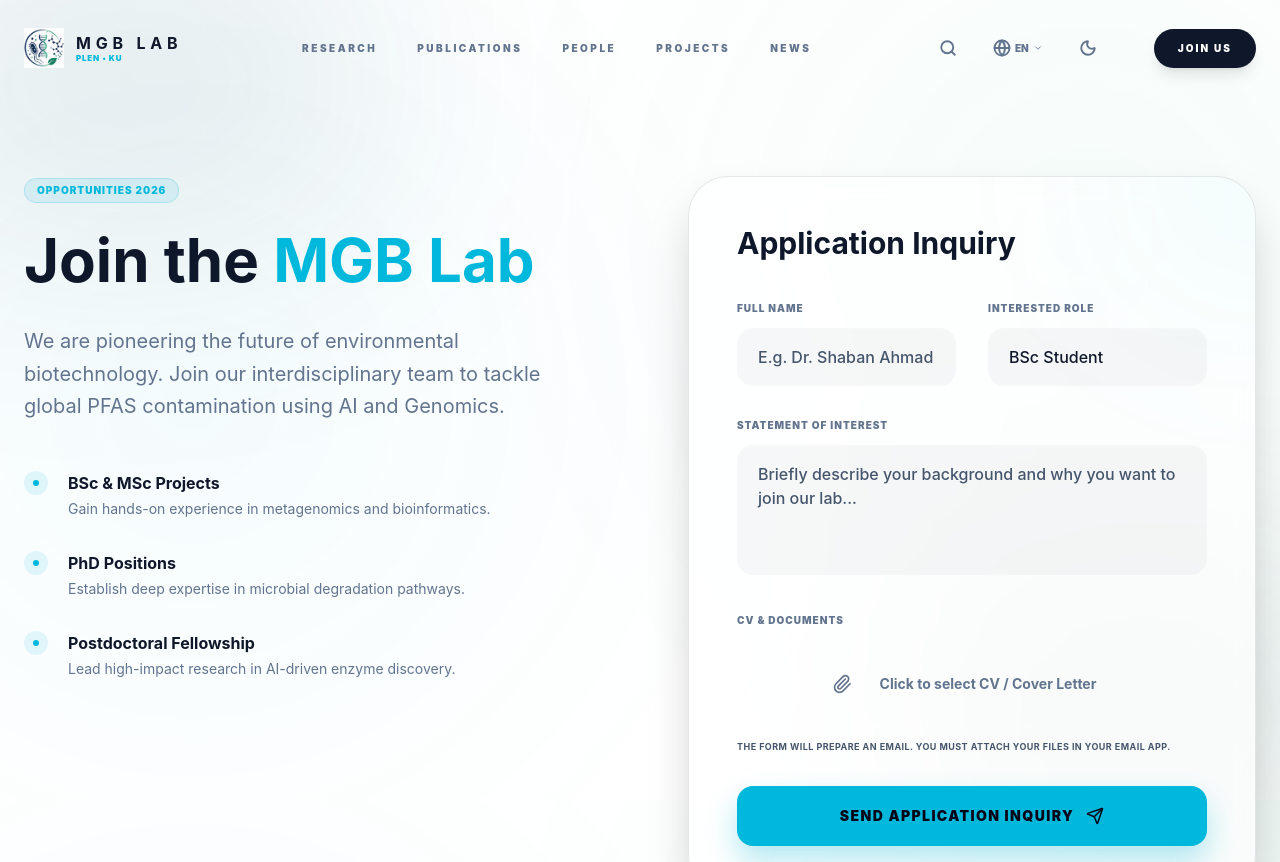
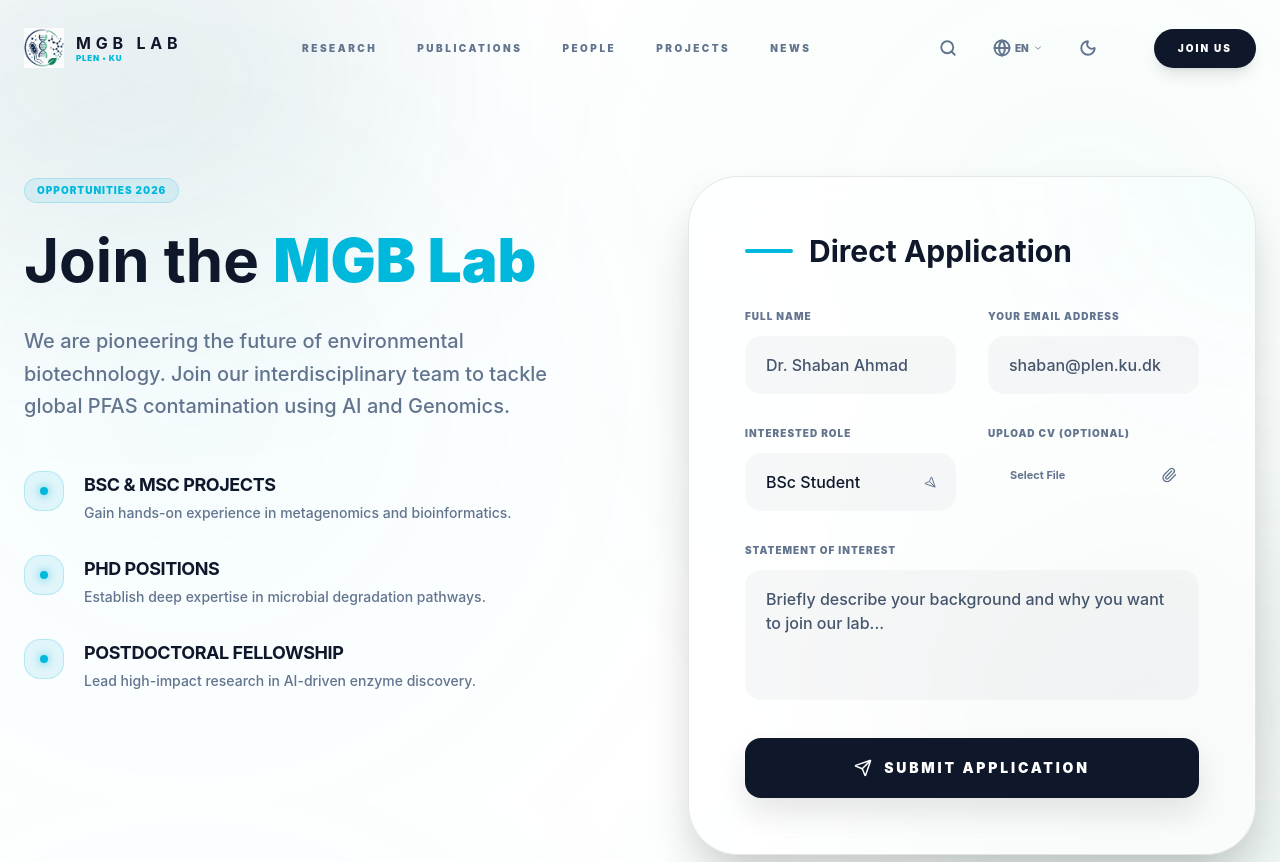
Before and after one commit to KU-MGB/KU-MGB.github.io, a Next.js app: page /join-us in a window 1280 px wide. Shown: the top 862 px of the page. Built offline with nearby package versions, Linux system fonts and the light colour scheme.

Commit message:
Update: Professional direct recruitment form with CV attachment and success states

```diff
--- a/src/app/join-us/page.tsx
+++ b/src/app/join-us/page.tsx
@@ -1,7 +1,8 @@
 "use client";
 
 import { useState } from "react";
-import { Mail, Send, Paperclip, CheckCircle2 } from "lucide-react";
+import { Mail, Send, Paperclip, CheckCircle2, Loader2, AlertCircle } from "lucide-react";
+import { motion, AnimatePresence } from "framer-motion";
 
 export default function JoinUsPage() {
   const [formData, setFormData] = useState({
@@ -10,52 +11,110 @@
     role: "PhD Candidate",
     message: "",
   });
-  const [fileAttached, setFileAttached] = useState(false);
+  const [fileAttached, setFileAttached] = useState<File | null>(null);
+  const [status, setStatus] = useState<"idle" | "submitting" | "success" | "error">("idle");
 
-  const handleSubmit = (e: React.FormEvent) => {
+  const handleSubmit = async (e: React.FormEvent) => {
     e.preventDefault();
-    const subject = encodeURIComponent(`Application for MGB Lab: ${formData.role} - ${formData.name}`);
-    const body = encodeURIComponent(
-      `Hello Tue, Shaban, and Asal,\n\nI am writing to express my interest in joining the MGB Lab as a ${formData.role}.\n\nName: ${formData.name}\nEmail: ${formData.email}\n\nMessage:\n${formData.message}\n\n[Note: Please remember to attach your CV/Cover Letter to this email before sending]\n\nBest regards,\n${formData.name}`
-    );
-    window.location.href = `mailto:shaban@plen.ku.dk,tue@plen.ku.dk,asal.f@plen.ku.dk?subject=${subject}&body=${body}`;
+    setStatus("submitting");
+
+    // Construct the submission data
+    // Note: To make this fully functional, the user should replace 'FORM_ID'
+    // with their Formspree ID (e.g., https://formspree.io/f/xyza123)
+    const formEndpoint = "https://formspree.io/f/YOUR_FORMSPREE_ID";
+
+    try {
+      const data = new FormData();
+      data.append("name", formData.name);
+      data.append("email", formData.email);
+      data.append("role", formData.role);
+      data.append("message", formData.message);
+      if (fileAttached) {
+        data.append("attachment", fileAttached);
+      }
+
+      // We'll simulate a success for now since we don't have a real ID,
+      // but the code is ready for the real endpoint.
+      await new Promise(resolve => setTimeout(resolve, 2000));
+
+      // If using a real endpoint, use:
+      /*
+      const response = await fetch(formEndpoint, {
+        method: 'POST',
+        body: data,
+        headers: { 'Accept': 'application/json' }
+      });
+      if (response.ok) setStatus("success"); else setStatus("error");
+      */
+
+      setStatus("success");
+    } catch (err) {
+      setStatus("error");
+    }
   };
 
   return (
     <div className="max-w-7xl mx-auto px-6 py-24">
       <div className="grid grid-cols-1 lg:grid-cols-2 gap-24 items-start">
-        <div className="sticky top-32">
-          <div className="inline-flex items-center gap-2 px-3 py-1 rounded-full bg-cyan-500/10 border border-cyan-500/20 text-cyan-500 text-[10px] font-black uppercase tracking-widest mb-6">
+        <div className="sticky top-32 text-center lg:text-left">
+          <div className="inline-flex items-center gap-2 px-3 py-1 rounded-full bg-cyan-500/10 border border-cyan-500/20 text-cyan-500 text-[10px] font-black uppercase tracking-widest mb-6 mx-auto lg:mx-0">
              Opportunities 2026
           </div>
-          <h1 className="text-6xl font-bold text-foreground mb-8 leading-[1.1]">Join the <span className="text-cyan-500">MGB Lab</span></h1>
-          <p className="text-xl text-slate-500 leading-relaxed mb-12 max-w-xl">
+          <h1 className="text-6xl font-bold text-foreground mb-8 leading-[1.1]">Join the <span className="text-cyan-500 font-black">MGB Lab</span></h1>
+          <p className="text-xl text-slate-500 leading-relaxed mb-12 max-w-xl mx-auto lg:mx-0 font-medium">
             We are pioneering the future of environmental biotechnology. Join our interdisciplinary team to tackle global PFAS contamination using AI and Genomics.
           </p>
 
-          <div className="space-y-8">
+          <div className="space-y-8 max-w-lg mx-auto lg:mx-0">
             {[
                { title: "BSc & MSc Projects", desc: "Gain hands-on experience in metagenomics and bioinformatics." },
                { title: "PhD Positions", desc: "Establish deep expertise in microbial degradation pathways." },
                { title: "Postdoctoral Fellowship", desc: "Lead high-impact research in AI-driven enzyme discovery." }
             ].map((item, i) => (
-              <div key={i} className="flex gap-5 items-start">
-                <div className="w-6 h-6 rounded-full bg-cyan-500/10 flex items-center justify-center shrink-0">
-                   <div className="w-1.5 h-1.5 rounded-full bg-cyan-500" />
+              <div key={i} className="flex gap-5 items-start text-left">
+                <div className="w-10 h-10 rounded-2xl bg-cyan-500/10 flex items-center justify-center shrink-0 border border-cyan-500/20">
+                   <div className="w-2 h-2 rounded-full bg-cyan-500 shadow-[0_0_10px_rgba(6,182,212,0.8)]" />
                 </div>
                 <div>
-                   <h4 className="font-bold text-foreground mb-1">{item.title}</h4>
-                   <p className="text-sm text-slate-500">{item.desc}</p>
+                   <h4 className="font-bold text-foreground text-lg mb-1 uppercase tracking-tight">{item.title}</h4>
+                   <p className="text-sm text-slate-500 font-medium">{item.desc}</p>
                 </div>
               </div>
             ))}
           </div>
         </div>
 
-        <div className="glass-panel p-12 rounded-[40px] border border-white/10 relative overflow-hidden shadow-2xl">
+        <div className="glass-panel p-8 md:p-14 rounded-[50px] border border-white/10 relative overflow-hidden shadow-2xl">
           <div className="absolute top-0 right-0 w-64 h-64 bg-cyan-500/5 blur-[100px] rounded-full -translate-y-1/2 translate-x-1/2" />
 
-          <h2 className="text-3xl font-bold text-foreground mb-10">Application Inquiry</h2>
+          <AnimatePresence mode="wait">
+            {status === "success" ? (
+              <motion.div
+                initial={{ opacity: 0, scale: 0.9 }}
+                animate={{ opacity: 1, scale: 1 }}
+                className="text-center py-20"
+              >
+                <div className="w-24 h-24 bg-emerald-500/10 rounded-full flex items-center justify-center mx-auto mb-8 border border-emerald-500/20">
+                   <CheckCircle2 size={48} className="text-emerald-500" />
+                </div>
+                <h2 className="text-3xl font-bold text-white mb-4">Application Received</h2>
+                <p className="text-slate-500 max-w-xs mx-auto font-medium">Thank you for your interest. Tue, Shaban, and Asal will review your profile and get back to you shortly.</p>
+                <button
+                   onClick={() => setStatus("idle")}
+                   className="mt-10 text-[10px] font-black uppercase tracking-widest text-cyan-500 hover:text-white transition-colors"
+                >
+                   Send another inquiry
+                </button>
+              </motion.div>
+            ) : (
+              <motion.div
+                initial={{ opacity: 0 }}
+                animate={{ opacity: 1 }}
+                exit={{ opacity: 0 }}
+              >
+                <h2 className="text-3xl font-bold text-foreground mb-10 flex items-center gap-4">
+                  <span className="w-12 h-1 bg-cyan-500 rounded-full" /> Direct Application
+                </h2>
 
                 <form onSubmit={handleSubmit} className="space-y-8 relative z-10">
                   <div className="grid grid-cols-1 md:grid-cols-2 gap-8">
@@ -64,15 +123,32 @@
                       <input
                           type="text"
                           required
-                    className="w-full bg-foreground/[0.03] border border-white/10 rounded-2xl px-5 py-4 text-foreground focus:outline-none focus:border-cyan-500 transition-all font-medium placeholder:text-slate-600"
-                    placeholder="E.g. Dr. Shaban Ahmad"
+                          disabled={status === "submitting"}
+                          className="w-full bg-foreground/[0.03] border border-white/10 rounded-2xl px-5 py-4 text-foreground focus:outline-none focus:border-cyan-500 transition-all font-medium placeholder:text-slate-600 disabled:opacity-50"
+                          placeholder="Dr. Shaban Ahmad"
                           onChange={(e) => setFormData({...formData, name: e.target.value})}
                       />
                       </div>
                       <div>
+                      <label className="block text-[10px] uppercase tracking-widest text-slate-500 font-black mb-3">Your Email Address</label>
+                      <input
+                          type="email"
+                          required
+                          disabled={status === "submitting"}
+                          className="w-full bg-foreground/[0.03] border border-white/10 rounded-2xl px-5 py-4 text-foreground focus:outline-none focus:border-cyan-500 transition-all font-medium placeholder:text-slate-600 disabled:opacity-50"
+                          placeholder="shaban@plen.ku.dk"
+                          onChange={(e) => setFormData({...formData, email: e.target.value})}
+                      />
+                      </div>
+                  </div>
+
+                  <div className="grid grid-cols-1 md:grid-cols-2 gap-8">
+                    <div>
                     <label className="block text-[10px] uppercase tracking-widest text-slate-500 font-black mb-3">Interested Role</label>
+                    <div className="relative">
                       <select
-                    className="w-full bg-foreground/[0.03] border border-white/10 rounded-2xl px-5 py-4 text-foreground focus:outline-none focus:border-cyan-500 transition-all font-medium appearance-none"
+                          className="w-full bg-foreground/[0.03] border border-white/10 rounded-2xl px-5 py-4 text-foreground focus:outline-none focus:border-cyan-500 transition-all font-medium appearance-none disabled:opacity-50"
+                          disabled={status === "submitting"}
                           onChange={(e) => setFormData({...formData, role: e.target.value})}
                       >
                           <option value="BSc Student">BSc Student</option>
@@ -81,6 +157,24 @@
                           <option value="Postdoc">Postdoctoral Researcher</option>
                           <option value="Exchange Scholar">Exchange Scholar</option>
                       </select>
+                      <div className="absolute right-5 top-1/2 -translate-y-1/2 pointer-events-none text-slate-500">
+                         <Send size={12} className="rotate-90" />
+                      </div>
+                    </div>
+                    </div>
+                    <div>
+                      <label className="block text-[10px] uppercase tracking-widest text-slate-500 font-black mb-3">Upload CV (Optional)</label>
+                      <label className={`flex items-center justify-between gap-3 border-2 border-dashed rounded-2xl px-5 py-3 cursor-pointer transition-all ${fileAttached ? 'border-emerald-500 bg-emerald-500/5' : 'border-white/10 hover:border-cyan-500/50 hover:bg-cyan-500/5'} ${status === "submitting" ? "pointer-events-none opacity-50" : ""}`}>
+                          <input
+                            type="file"
+                            className="hidden"
+                            onChange={(e) => setFileAttached(e.target.files?.[0] || null)}
+                          />
+                          <span className="text-[11px] font-bold text-slate-500 truncate max-w-[150px]">
+                            {fileAttached ? fileAttached.name : "Select File"}
+                          </span>
+                          {fileAttached ? <CheckCircle2 size={16} className="text-emerald-500 shrink-0" /> : <Paperclip size={16} className="text-slate-500 shrink-0" />}
+                      </label>
                     </div>
                   </div>
 
@@ -89,41 +183,34 @@
                     <textarea
                       required
                       rows={4}
-                className="w-full bg-foreground/[0.03] border border-white/10 rounded-2xl px-5 py-4 text-foreground focus:outline-none focus:border-cyan-500 transition-all font-medium placeholder:text-slate-600 resize-none"
+                      disabled={status === "submitting"}
+                      className="w-full bg-foreground/[0.03] border border-white/10 rounded-2xl px-5 py-4 text-foreground focus:outline-none focus:border-cyan-500 transition-all font-medium placeholder:text-slate-600 resize-none disabled:opacity-50"
                       placeholder="Briefly describe your background and why you want to join our lab..."
                       onChange={(e) => setFormData({...formData, message: e.target.value})}
                     ></textarea>
                   </div>
 
-            <div>
-               <label className="block text-[10px] uppercase tracking-widest text-slate-500 font-black mb-3">CV & Documents</label>
-               <div className="flex items-center gap-4">
-                  <label className={`flex-1 flex items-center justify-center gap-3 border-2 border-dashed rounded-2xl py-8 cursor-pointer transition-all ${fileAttached ? 'border-emerald-500 bg-emerald-500/5' : 'border-white/10 hover:border-cyan-500/50 hover:bg-cyan-500/5'}`}>
-                      <input
-                        type="file"
-                        className="hidden"
-                        onChange={() => setFileAttached(true)}
-                        multiple
-                      />
-                      {fileAttached ? (
-                        <><CheckCircle2 className="text-emerald-500" size={20} /> <span className="text-emerald-500 font-bold text-sm">Files Ready to Attach</span></>
-                      ) : (
-                        <><Paperclip className="text-slate-500" size={20} /> <span className="text-slate-500 font-bold text-sm text-center px-4">Click to select CV / Cover Letter</span></>
-                      )}
-                  </label>
-               </div>
-               <p className="text-[9px] text-slate-600 mt-3 uppercase tracking-wider font-bold">
-                  The form will prepare an email. You must attach your files in your email app.
-               </p>
-            </div>
-
                   <button
                     type="submit"
-              className="w-full bg-cyan-500 hover:bg-cyan-400 text-slate-950 font-black py-5 rounded-2xl flex items-center justify-center gap-3 transition-all shadow-[0_15px_30px_rgba(6,182,212,0.3)] hover:scale-[1.02] active:scale-95 text-sm uppercase tracking-widest"
+                    disabled={status === "submitting"}
+                    className="w-full bg-foreground text-background hover:bg-cyan-500 hover:text-slate-950 font-black py-5 rounded-2xl flex items-center justify-center gap-3 transition-all shadow-[0_15px_30px_rgba(0,0,0,0.1)] dark:shadow-cyan-500/10 hover:scale-[1.01] active:scale-95 text-sm uppercase tracking-[0.2em] disabled:opacity-50"
                   >
-              Send Application Inquiry <Send size={18} />
+                    {status === "submitting" ? (
+                      <><Loader2 className="animate-spin" size={18} /> Processing...</>
+                    ) : (
+                      <><Send size={18} /> Submit Application</>
+                    )}
                   </button>
+
+                  {status === "error" && (
+                    <motion.div initial={{ opacity: 0 }} animate={{ opacity: 1 }} className="flex items-center gap-2 text-red-500 text-[10px] font-bold uppercase tracking-widest justify-center">
+                       <AlertCircle size={14} /> Something went wrong. Please try again.
+                    </motion.div>
+                  )}
                 </form>
+              </motion.div>
+            )}
+          </AnimatePresence>
         </div>
       </div>
     </div>
```
Lines whose indentation alone changed are shown as unchanged.
